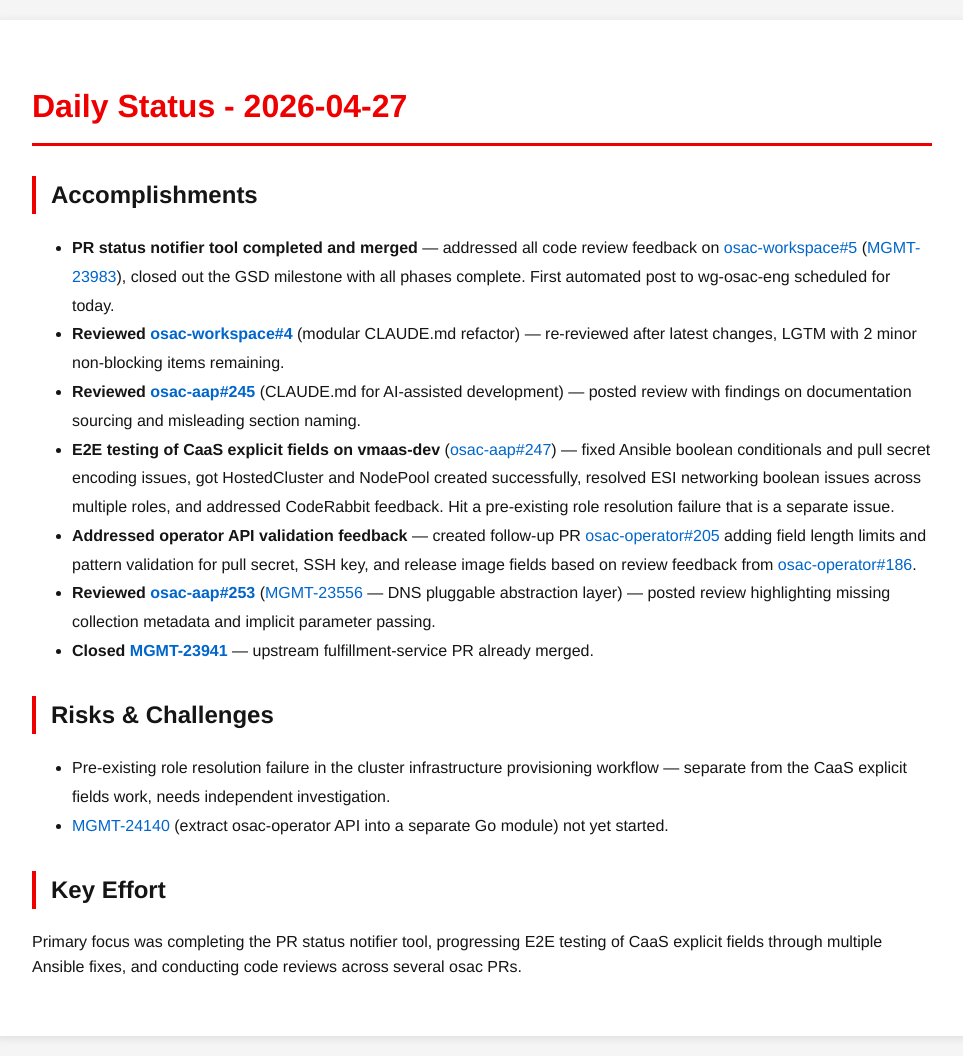
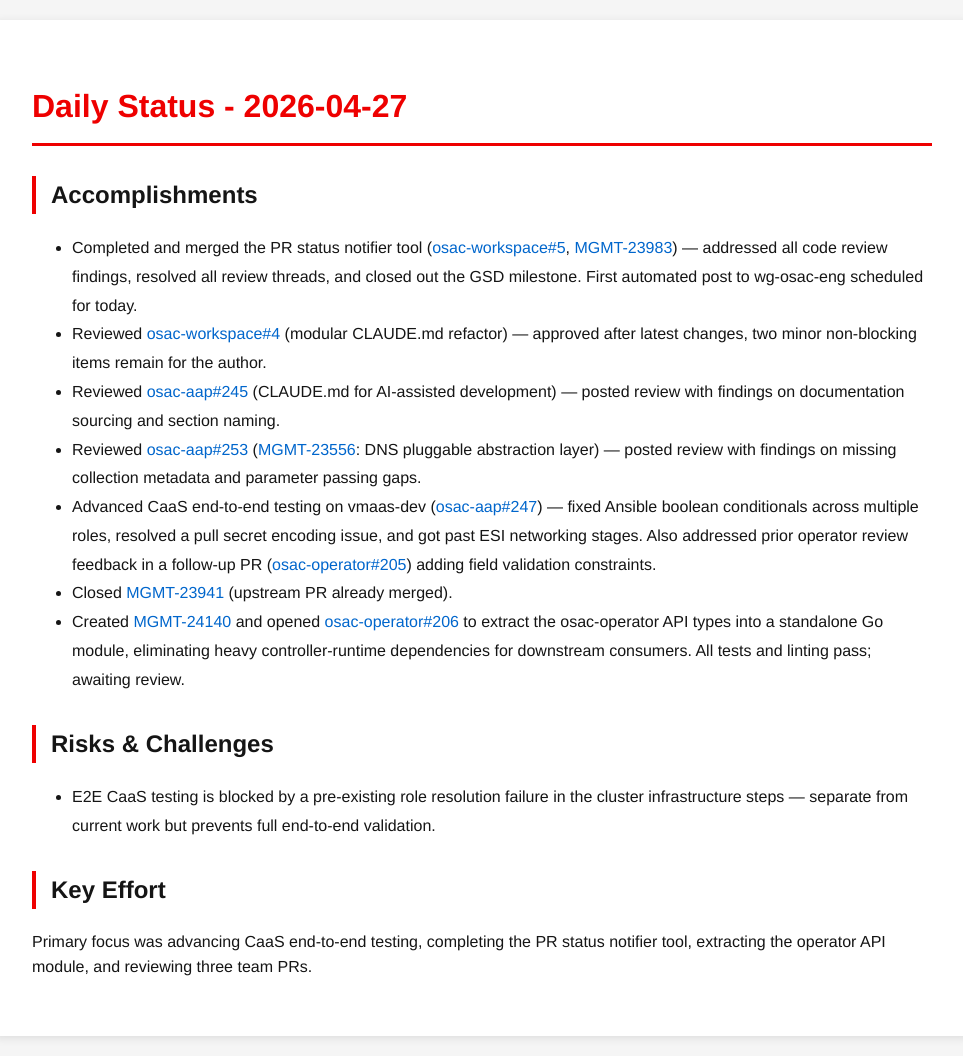
Before and after one commit to tzvatot/daily-status, a Jekyll site: the page built from 2026-04-27.md, in a window 1280 px wide. Shown: the whole page, without its empty margins (158-1121 px from the left). Built offline with Jekyll 4.4.1, drawn with Linux system fonts in a browser that asks for light colours.

Commit message:
Daily status update - 2026-04-27

```diff
--- a/2026-04-27.md
+++ b/2026-04-27.md
@@ -7,20 +7,16 @@ date: 2026-04-27
 # Daily Status - 2026-04-27
 
 ## Accomplishments
-
-- **PR status notifier tool completed and merged** — addressed all code review feedback on [osac-workspace#5](https://github.com/osac-project/osac-workspace/pull/5) ([MGMT-23983](https://redhat.atlassian.net/browse/MGMT-23983)), closed out the GSD milestone with all phases complete. First automated post to wg-osac-eng scheduled for today.
-- **Reviewed [osac-workspace#4](https://github.com/osac-project/osac-workspace/pull/4)** (modular CLAUDE.md refactor) — re-reviewed after latest changes, LGTM with 2 minor non-blocking items remaining.
-- **Reviewed [osac-aap#245](https://github.com/osac-project/osac-aap/pull/245)** (CLAUDE.md for AI-assisted development) — posted review with findings on documentation sourcing and misleading section naming.
-- **E2E testing of CaaS explicit fields on vmaas-dev** ([osac-aap#247](https://github.com/osac-project/osac-aap/pull/247)) — fixed Ansible boolean conditionals and pull secret encoding issues, got HostedCluster and NodePool created successfully, resolved ESI networking boolean issues across multiple roles, and addressed CodeRabbit feedback. Hit a pre-existing role resolution failure that is a separate issue.
-- **Addressed operator API validation feedback** — created follow-up PR [osac-operator#205](https://github.com/osac-project/osac-operator/pull/205) adding field length limits and pattern validation for pull secret, SSH key, and release image fields based on review feedback from [osac-operator#186](https://github.com/osac-project/osac-operator/pull/186).
-- **Reviewed [osac-aap#253](https://github.com/osac-project/osac-aap/pull/253)** ([MGMT-23556](https://redhat.atlassian.net/browse/MGMT-23556) — DNS pluggable abstraction layer) — posted review highlighting missing collection metadata and implicit parameter passing.
-- **Closed [MGMT-23941](https://redhat.atlassian.net/browse/MGMT-23941)** — upstream fulfillment-service PR already merged.
+- Completed and merged the PR status notifier tool ([osac-workspace#5](https://github.com/osac-project/osac-workspace/pull/5), [MGMT-23983](https://issues.redhat.com/browse/MGMT-23983)) — addressed all code review findings, resolved all review threads, and closed out the GSD milestone. First automated post to wg-osac-eng scheduled for today.
+- Reviewed [osac-workspace#4](https://github.com/osac-project/osac-workspace/pull/4) (modular CLAUDE.md refactor) — approved after latest changes, two minor non-blocking items remain for the author.
+- Reviewed [osac-aap#245](https://github.com/osac-project/osac-aap/pull/245) (CLAUDE.md for AI-assisted development) — posted review with findings on documentation sourcing and section naming.
+- Reviewed [osac-aap#253](https://github.com/osac-project/osac-aap/pull/253) ([MGMT-23556](https://issues.redhat.com/browse/MGMT-23556): DNS pluggable abstraction layer) — posted review with findings on missing collection metadata and parameter passing gaps.
+- Advanced CaaS end-to-end testing on vmaas-dev ([osac-aap#247](https://github.com/osac-project/osac-aap/pull/247)) — fixed Ansible boolean conditionals across multiple roles, resolved a pull secret encoding issue, and got past ESI networking stages. Also addressed prior operator review feedback in a follow-up PR ([osac-operator#205](https://github.com/osac-project/osac-operator/pull/205)) adding field validation constraints.
+- Closed [MGMT-23941](https://issues.redhat.com/browse/MGMT-23941) (upstream PR already merged).
+- Created [MGMT-24140](https://issues.redhat.com/browse/MGMT-24140) and opened [osac-operator#206](https://github.com/osac-project/osac-operator/pull/206) to extract the osac-operator API types into a standalone Go module, eliminating heavy controller-runtime dependencies for downstream consumers. All tests and linting pass; awaiting review.
 
 ## Risks & Challenges
-
-- Pre-existing role resolution failure in the cluster infrastructure provisioning workflow — separate from the CaaS explicit fields work, needs independent investigation.
-- [MGMT-24140](https://redhat.atlassian.net/browse/MGMT-24140) (extract osac-operator API into a separate Go module) not yet started.
+- E2E CaaS testing is blocked by a pre-existing role resolution failure in the cluster infrastructure steps — separate from current work but prevents full end-to-end validation.
 
 ## Key Effort
-
-Primary focus was completing the PR status notifier tool, progressing E2E testing of CaaS explicit fields through multiple Ansible fixes, and conducting code reviews across several osac PRs.
+Primary focus was advancing CaaS end-to-end testing, completing the PR status notifier tool, extracting the operator API module, and reviewing three team PRs.
```
